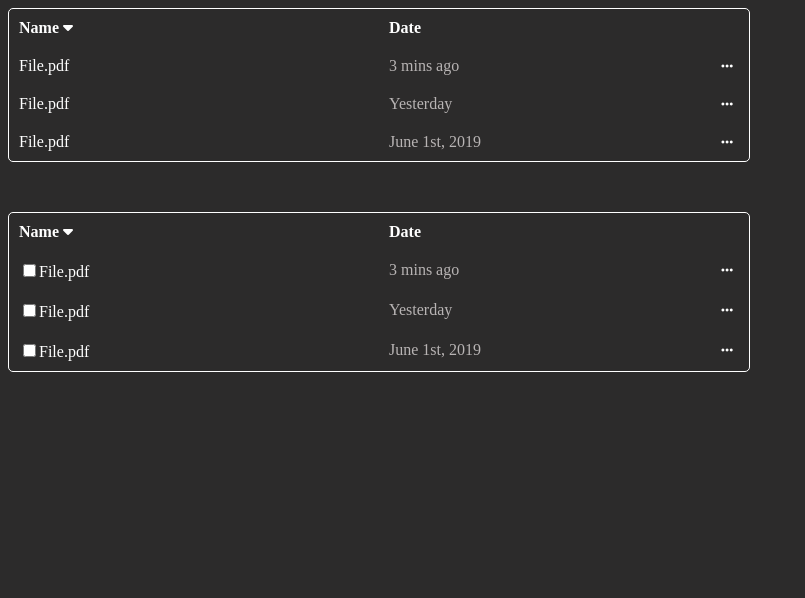
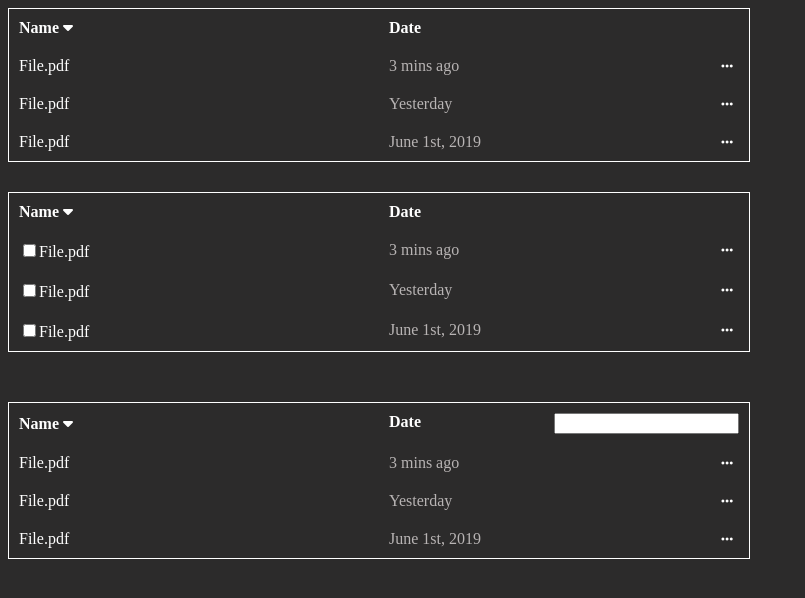
Before and after one commit to artifexpereo/my-rep-cursor, a plain HTML site: page homework05/index.html in a window 1280 px wide. Shown: the whole page, without its empty margins (0-805 px from the left). Drawn offline with Linux system fonts and the light colour scheme.

Commit message:
made 3d table; need reworking

```diff
--- a/homework05/index.html
+++ b/homework05/index.html
@@ -9,33 +9,33 @@
     <title>Document</title>
 </head>
 <body>
-    <table class="table">
+    <table class="rounded-corners">
         <tbody>
         <tr>
-            <th class="table__names">Name
+            <th class="rounded-corners__names">Name
                 <i class="fa-solid fa-caret-down"></i>
             </th>
-            <th class="table__dates">Date</th>
+            <th class="rounded-corners__dates">Date</th>
         </tr>
         <tr>
-            <td class="table__names">File.pdf</td>
-            <td class="table__dates-td">3 mins ago
+            <td class="rounded-corners__names">File.pdf</td>
+            <td class="rounded-corners__dates-td">3 mins ago
                 <button>
                     <i class="fa-solid fa-ellipsis"></i>
                 </button>
             </td>
         </tr>
         <tr>
-            <td class="table__names">File.pdf</td>
-            <td class="table__dates-td">Yesterday
+            <td class="rounded-corners__names">File.pdf</td>
+            <td class="rounded-corners__dates-td">Yesterday
                 <button>
                     <i class="fa-solid fa-ellipsis"></i>
                 </button>
             </td>
         </tr>
         <tr>
-            <td class="table__names">File.pdf</td>
-            <td class="table__dates-td">June 1st, 2019
+            <td class="rounded-corners__names">File.pdf</td>
+            <td class="rounded-corners__dates-td">June 1st, 2019
                 <button>
                     <i class="fa-solid fa-ellipsis"></i>
                 </button>
@@ -44,33 +44,72 @@
         </tbody>
     </table>
 
-    <table class="table">
+    <table class="rounded-corners">
         <tbody>
         <tr>
-            <th class="table__names">Name
+            <th class="rounded-corners__names">Name
                 <i class="fa-solid fa-caret-down"></i>
             </th>
-            <th class="table__dates">Date</th>
+            <th class="rounded-corners__dates">Date</th>
         </tr>
         <tr>
-            <td class="table__names"><input type="checkbox">File.pdf</td>
-            <td class="table__dates-td">3 mins ago
+            <td class="rounded-corners__names"><input type="checkbox">File.pdf</td>
+            <td class="rounded-corners__dates-td">3 mins ago
                 <button>
                     <i class="fa-solid fa-ellipsis"></i>
                 </button>
             </td>
         </tr>
         <tr>
-            <td class="table__names"><input type="checkbox">File.pdf</td>
-            <td class="table__dates-td">Yesterday
+            <td class="rounded-corners__names"><input type="checkbox">File.pdf</td>
+            <td class="rounded-corners__dates-td">Yesterday
                 <button>
                     <i class="fa-solid fa-ellipsis"></i>
                 </button>
             </td>
         </tr>
         <tr>
-            <td class="table__names"><input type="checkbox">File.pdf</td>
-            <td class="table__dates-td">June 1st, 2019
+            <td class="rounded-corners__names"><input type="checkbox">File.pdf</td>
+            <td class="rounded-corners__dates-td">June 1st, 2019
+                <button>
+                    <i class="fa-solid fa-ellipsis"></i>
+                </button>
+            </td>
+        </tr>
+        </tbody>
+    </table>
+
+    <table class="rounded-corners">
+        <tbody>
+        <tr>
+            <th class="rounded-corners__names">Name
+                <i class="fa-solid fa-caret-down"></i>
+            </th>
+            <div class="rounded-corners__dates">
+            <th class="rounded-corners__dates">Date
+                <input type="search">
+            </th>
+            </div>
+        </tr>
+        <tr>
+            <td class="rounded-corners__names">File.pdf</td>
+            <td class="rounded-corners__dates-td">3 mins ago
+                <button>
+                    <i class="fa-solid fa-ellipsis"></i>
+                </button>
+            </td>
+        </tr>
+        <tr>
+            <td class="rounded-corners__names">File.pdf</td>
+            <td class="rounded-corners__dates-td">Yesterday
+                <button>
+                    <i class="fa-solid fa-ellipsis"></i>
+                </button>
+            </td>
+        </tr>
+        <tr>
+            <td class="rounded-corners__names">File.pdf</td>
+            <td class="rounded-corners__dates-td">June 1st, 2019
                 <button>
                     <i class="fa-solid fa-ellipsis"></i>
                 </button>
--- a/homework05/style.css
+++ b/homework05/style.css
@@ -3,34 +3,44 @@ body {
     background-color: rgb(44, 43, 43);
 }
 
-.table {
+.rounded-corners {
+    margin-bottom: 30px;
     color: white;
-    width: auto;
-    height: auto;
-    margin-bottom: 50px;
-    border-spacing: 0;
-    border-collapse: separate;
-    border-radius: 5px;
+}
+
+    table.rounded-corners {
+        border-spacing: 0;
+        border-collapse: separate;
+        /* border-radius: 10px; */
+        border: 1px solid white;
+       }
+
+
+.rounded-corners tr {
     border: 1px solid white;
 }
 
-.table tr {
-    border: 1px solid white;
-}
-
-.table__names {
+.rounded-corners__names {
     width: 350px;
     text-align: left;
     padding: 10px;
 }
 
-.table__dates {
-    width: 350px;
+.rounded-corners__dates {
+    display: flex;
+    justify-content: space-between;
+    width: auto;
     text-align: left;
     padding: 10px;
 }
 
-.table__dates-td {
+.rounded-corners__dates-th {
+    display: flex;
+    justify-content: space-between;
+    padding: 10px;
+}
+
+.rounded-corners__dates-td {
     display: flex;
     justify-content: space-between;
     width: 350px;
@@ -38,11 +48,11 @@ body {
     padding: 10px;
 }
 
-.table__dates-td {
+.rounded-corners__dates-td {
     color: #b8b4b4;
 }
 
-.table__dates-td button {
+.rounded-corners__dates-td button {
     border: none;
     background: none;
     color: white;
```
